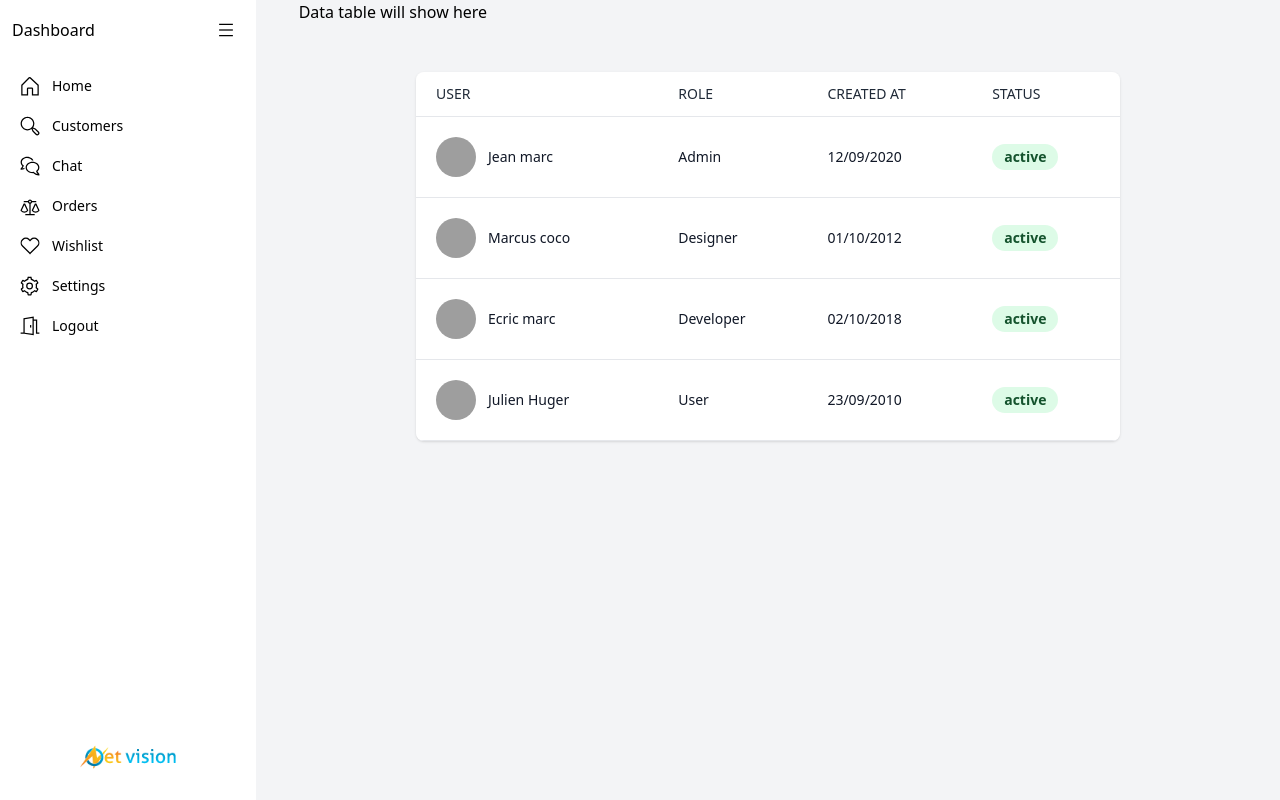
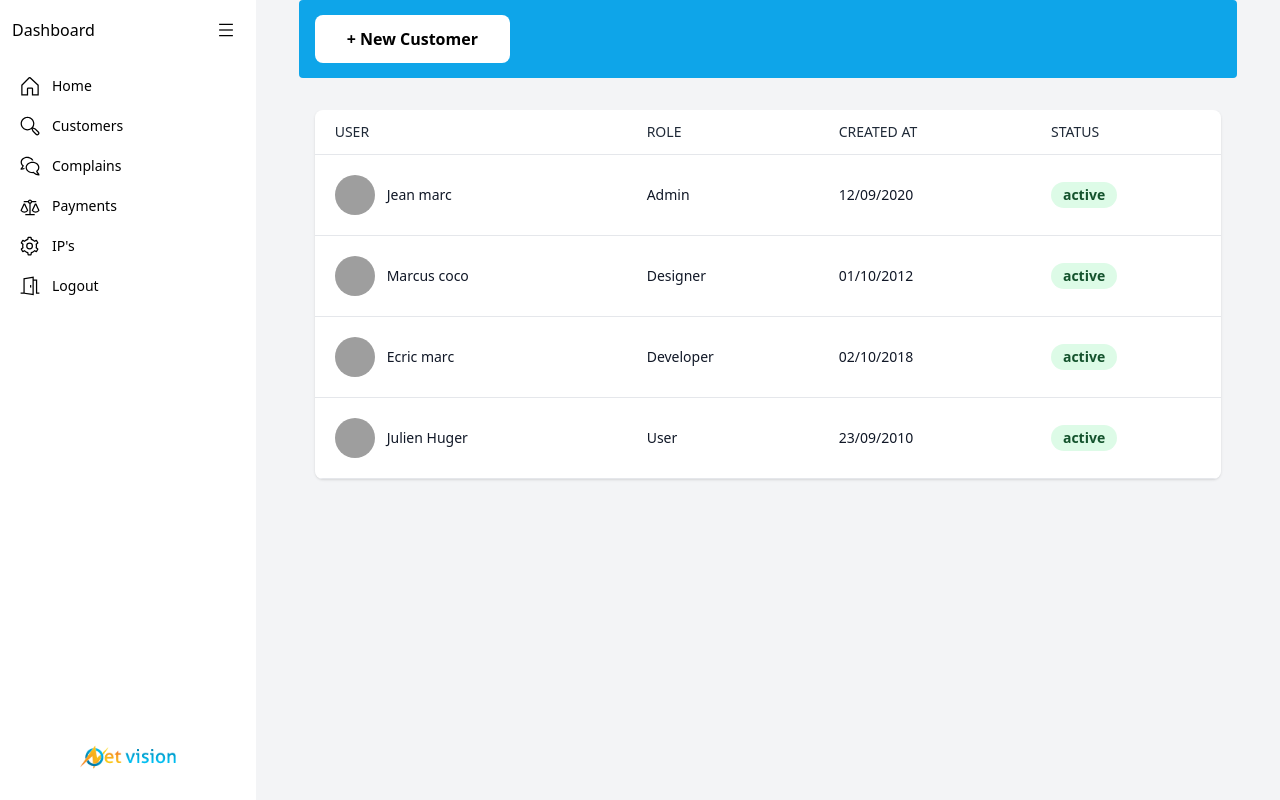
Before and after one commit to linkon63/pp.2-internet-bill-management-system, a React (Vite) app: page /customers in a window 1280 px wide. Built offline with nearby package versions, Linux system fonts and the light colour scheme; grey boxes are pictures that could not be loaded.

Commit message:
Route added also added btn for the customer route

```diff
--- a/src/components/admin/customers/Customers.jsx
+++ b/src/components/admin/customers/Customers.jsx
@@ -1,10 +1,16 @@
-import React from "react";
 import CustomerTable from "./components/CustomerTable";
 
 export default function Customers() {
   return (
     <div className="bg-gray-100 h-full">
-      <CustomerTable />
+      <div className="bg-sky-500 h-[78px] flex items-center ps-4 rounded">
+        <button className="bg-white text-black font-[600] px-8 py-3 rounded-lg">
+          + New Customer
+        </button>
+      </div>
+      <div className="ps-4 pe-4">
+        <CustomerTable />
+      </div>
     </div>
   );
 }
--- a/src/components/admin/customers/components/CustomerTable.jsx
+++ b/src/components/admin/customers/components/CustomerTable.jsx
@@ -1,13 +1,9 @@
-import React from "react";
-
 export default function CustomerTable() {
   return (
     <div>
-      <h2>Data table will show here</h2>
-
-      <div className="container max-w-3xl px-4 mx-auto sm:px-8">
+      <div className="w-12/12">
         <div className="py-8">
-          <div className="px-4 py-4 -mx-4 overflow-x-auto sm:-mx-8 sm:px-8">
+          <div className="overflow-x-auto sm:-mx-8 sm:px-8">
             <div className="inline-block min-w-full overflow-hidden rounded-lg shadow">
               <table className="min-w-full leading-normal">
                 <thead>
--- a/src/components/layout/Layout.jsx
+++ b/src/components/layout/Layout.jsx
@@ -81,7 +81,7 @@ export default function Layout() {
                     <path d="M448.205,392.507c30.519-27.2,47.8-63.455,47.8-101.078,0-39.984-18.718-77.378-52.707-105.3C410.218,158.963,366.432,144,320,144s-90.218,14.963-123.293,42.131C162.718,214.051,144,251.445,144,291.429s18.718,77.378,52.707,105.3c33.075,27.168,76.861,42.13,123.293,42.13,6.187,0,12.412-.273,18.585-.816l10.546,9.141A199.849,199.849,0,0,0,480,496h16V461.943l-4.686-4.685A199.17,199.17,0,0,1,448.205,392.507ZM370.089,423l-21.161-18.341-7.056.865A180.275,180.275,0,0,1,320,406.857c-79.4,0-144-51.781-144-115.428S240.6,176,320,176s144,51.781,144,115.429c0,31.71-15.82,61.314-44.546,83.358l-9.215,7.071,4.252,12.035a231.287,231.287,0,0,0,37.882,67.817A167.839,167.839,0,0,1,370.089,423Z"></path>
                     <path d="M60.185,317.476a220.491,220.491,0,0,0,34.808-63.023l4.22-11.975-9.207-7.066C62.918,214.626,48,186.728,48,156.857,48,96.833,109.009,48,184,48c55.168,0,102.767,26.43,124.077,64.3,3.957-.192,7.931-.3,11.923-.3q12.027,0,23.834,1.167c-8.235-21.335-22.537-40.811-42.2-56.961C270.072,30.279,228.3,16,184,16S97.928,30.279,66.364,56.206C33.886,82.885,16,118.63,16,156.857c0,35.8,16.352,70.295,45.25,96.243a188.4,188.4,0,0,1-40.563,60.729L16,318.515V352H32a190.643,190.643,0,0,0,85.231-20.125,157.3,157.3,0,0,1-5.071-33.645A158.729,158.729,0,0,1,60.185,317.476Z"></path>
                   </svg>
-                  <span>Chat</span>
+                  <span>Complains</span>
                 </a>
               </li>
               <li className="rounded-sm">
@@ -99,25 +99,10 @@ export default function Layout() {
                     <path d="M418.125,191h-36.25L304,355.4v27.042l4.234,4.595a124.347,124.347,0,0,0,91.224,39.982h.42a124.343,124.343,0,0,0,91.369-40.607L496,381.185V355.4ZM464,368.608a90.924,90.924,0,0,1-64.231,26.413h-.33A90.907,90.907,0,0,1,336,369.667V362.6l64-135.112L464,362.6Z"></path>
                     <path d="M272,196.659A56.223,56.223,0,0,0,309.659,159H416V127H309.659a55.991,55.991,0,0,0-107.318,0H96v32H202.341A56.223,56.223,0,0,0,240,196.659V463H136v32H376V463H272ZM232,143a24,24,0,1,1,24,24A24,24,0,0,1,232,143Z"></path>
                   </svg>
-                  <span>Orders</span>
+                  <span>Payments</span>
                 </a>
               </li>
-              <li className="rounded-sm dark:bg-gray-800 dark:text-gray-50">
-                <a
-                  rel="noopener noreferrer"
-                  href="#"
-                  className="flex items-center p-2 space-x-3 rounded-md"
-                >
-                  <svg
-                    xmlns="http://www.w3.org/2000/svg"
-                    viewBox="0 0 512 512"
-                    className="w-5 h-5 fill-current dark:text-gray-400"
-                  >
-                    <path d="M453.122,79.012a128,128,0,0,0-181.087.068l-15.511,15.7L241.142,79.114l-.1-.1a128,128,0,0,0-181.02,0l-6.91,6.91a128,128,0,0,0,0,181.019L235.485,449.314l20.595,21.578.491-.492.533.533L276.4,450.574,460.032,266.94a128.147,128.147,0,0,0,0-181.019ZM437.4,244.313,256.571,425.146,75.738,244.313a96,96,0,0,1,0-135.764l6.911-6.91a96,96,0,0,1,135.713-.051l38.093,38.787,38.274-38.736a96,96,0,0,1,135.765,0l6.91,6.909A96.11,96.11,0,0,1,437.4,244.313Z"></path>
-                  </svg>
-                  <span>Wishlist</span>
-                </a>
-              </li>
+
               <li className="rounded-sm">
                 <a
                   rel="noopener noreferrer"
@@ -132,7 +117,7 @@ export default function Layout() {
                     <path d="M245.151,168a88,88,0,1,0,88,88A88.1,88.1,0,0,0,245.151,168Zm0,144a56,56,0,1,1,56-56A56.063,56.063,0,0,1,245.151,312Z"></path>
                     <path d="M464.7,322.319l-31.77-26.153a193.081,193.081,0,0,0,0-80.332l31.77-26.153a19.941,19.941,0,0,0,4.606-25.439l-32.612-56.483a19.936,19.936,0,0,0-24.337-8.73l-38.561,14.447a192.038,192.038,0,0,0-69.54-40.192L297.49,32.713A19.936,19.936,0,0,0,277.762,16H212.54a19.937,19.937,0,0,0-19.728,16.712L186.05,73.284a192.03,192.03,0,0,0-69.54,40.192L77.945,99.027a19.937,19.937,0,0,0-24.334,8.731L21,164.245a19.94,19.94,0,0,0,4.61,25.438l31.767,26.151a193.081,193.081,0,0,0,0,80.332l-31.77,26.153A19.942,19.942,0,0,0,21,347.758l32.612,56.483a19.937,19.937,0,0,0,24.337,8.73l38.562-14.447a192.03,192.03,0,0,0,69.54,40.192l6.762,40.571A19.937,19.937,0,0,0,212.54,496h65.222a19.936,19.936,0,0,0,19.728-16.712l6.763-40.572a192.038,192.038,0,0,0,69.54-40.192l38.564,14.449a19.938,19.938,0,0,0,24.334-8.731L469.3,347.755A19.939,19.939,0,0,0,464.7,322.319Zm-50.636,57.12-48.109-18.024-7.285,7.334a159.955,159.955,0,0,1-72.625,41.973l-10,2.636L267.6,464h-44.89l-8.442-50.642-10-2.636a159.955,159.955,0,0,1-72.625-41.973l-7.285-7.334L76.241,379.439,53.8,340.562l39.629-32.624-2.7-9.973a160.9,160.9,0,0,1,0-83.93l2.7-9.972L53.8,171.439l22.446-38.878,48.109,18.024,7.285-7.334a159.955,159.955,0,0,1,72.625-41.973l10-2.636L222.706,48H267.6l8.442,50.642,10,2.636a159.955,159.955,0,0,1,72.625,41.973l7.285,7.334,48.109-18.024,22.447,38.877-39.629,32.625,2.7,9.972a160.9,160.9,0,0,1,0,83.93l-2.7,9.973,39.629,32.623Z"></path>
                   </svg>
-                  <span>Settings</span>
+                  <span>IP's</span>
                 </a>
               </li>
               <li className="rounded-sm">
```
